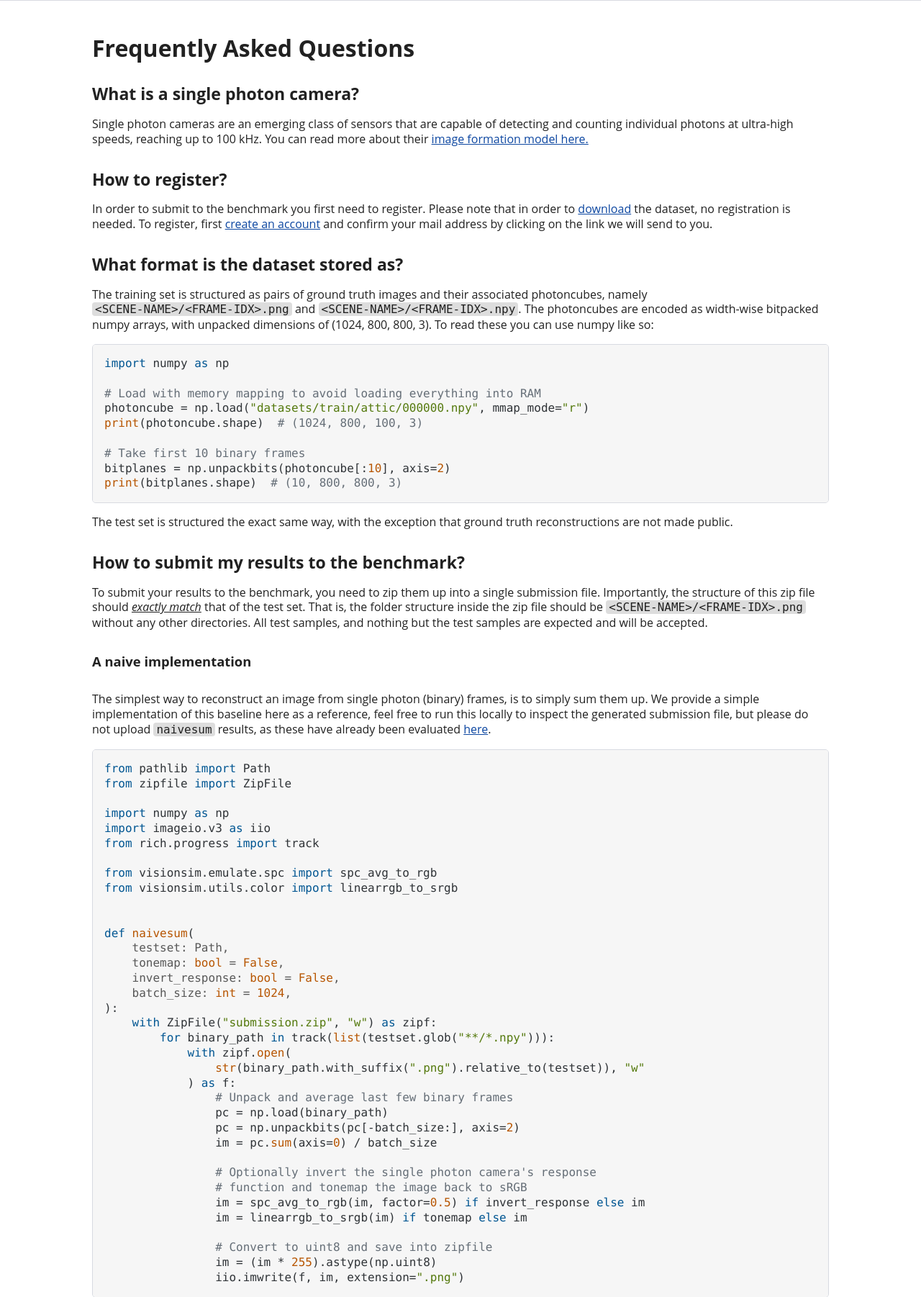
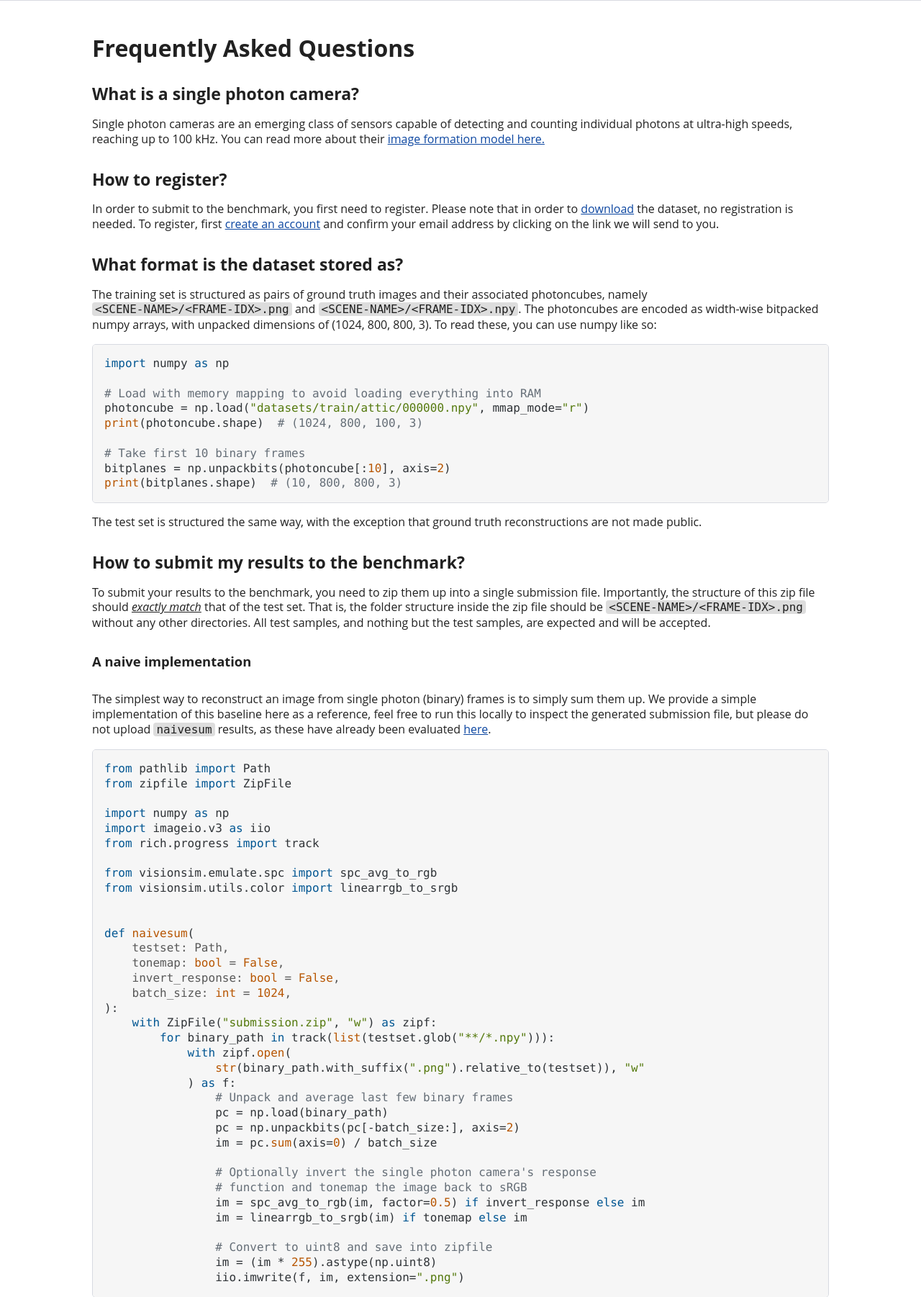
Before and after one commit to wision-lab/spcwebsite, a Django app: page /faq in a window 1280 px wide. Shown: the part 349-2151 px from the top of the page at 72% size. Run offline with Django 5.2, Linux system fonts and the light colour scheme; some libraries are stand-ins or nearby versions.

Commit message:
fix typos

```diff
--- a/core/templates/registration/confirm_email.html
+++ b/core/templates/registration/confirm_email.html
@@ -1,10 +1,10 @@
 {% autoescape off %}
 Hello,
-A new account was created on the single photon benchmark website.
+A new account was created on the Single Photon Challenge website.
 
 Please click on the link to confirm your registration:
-http://{{ domain }}{% url 'core:activate' uidb64=uid token=token %}
+{{ protocol }}://{{ domain }}{% url 'core:activate' uidb64=uid token=token %}
 
 Best regards,
-The single photon benchmark team
+The single photon challenge team
 {% endautoescape %}
--- a/templates/faq.html
+++ b/templates/faq.html
@@ -11,21 +11,21 @@
 
 <h4>What is a single photon camera?</h4>
 <p>
-    Single photon cameras are an emerging class of sensors that are capable of detecting and counting individual photons at ultra-high speeds, reaching up to 100 kHz. You can read more about their <a href="https://visionsim.readthedocs.io/en/latest/sections/sensors/spcs/passive_spc.html">image formation model here.</a>
+    Single photon cameras are an emerging class of sensors capable of detecting and counting individual photons at ultra-high speeds, reaching up to 100 kHz. You can read more about their <a href="https://visionsim.readthedocs.io/en/latest/sections/sensors/spcs/passive_spc.html">image formation model here.</a>
 </p>
 
 
 
 <h4>How to register?</h4>
 <p>
-    In order to submit to the benchmark you first need to register. Please note that in order to <a href="{% url 'download' %}">download</a> the dataset, no registration is needed. To register, first <a href="{% url 'core:signup' %}">create an account</a> and confirm your mail address by clicking on the link we will send to you.
+    In order to submit to the benchmark, you first need to register. Please note that in order to <a href="{% url 'download' %}">download</a> the dataset, no registration is needed. To register, first <a href="{% url 'core:signup' %}">create an account</a> and confirm your email address by clicking on the link we will send to you.
 </p>
 
 
 
 <h4>What format is the dataset stored as?</h4>
 <p>
-    The training set is structured as pairs of ground truth images and their associated photoncubes, namely <span class="inline-code">&lt;SCENE-NAME&gt;/&lt;FRAME-IDX&gt;.png</span> and <span class="inline-code">&lt;SCENE-NAME&gt;/&lt;FRAME-IDX&gt;.npy</span>. The photoncubes are encoded as width-wise bitpacked numpy arrays, with unpacked dimensions of (1024, 800, 800, 3). To read these you can use numpy like so:
+    The training set is structured as pairs of ground truth images and their associated photoncubes, namely <span class="inline-code">&lt;SCENE-NAME&gt;/&lt;FRAME-IDX&gt;.png</span> and <span class="inline-code">&lt;SCENE-NAME&gt;/&lt;FRAME-IDX&gt;.npy</span>. The photoncubes are encoded as width-wise bitpacked numpy arrays, with unpacked dimensions of (1024, 800, 800, 3). To read these, you can use numpy like so:
     <pre style="padding: 0;"><code class="language-python">import numpy as np
 
 # Load with memory mapping to avoid loading everything into RAM
@@ -37,19 +37,19 @@ bitplanes = np.unpackbits(photoncube[:10], axis=2)
 print(bitplanes.shape)  # (10, 800, 800, 3)
 </code></pre>
 
-    The test set is structured the exact same way, with the exception that ground truth reconstructions are not made public.
+    The test set is structured the same way, with the exception that ground truth reconstructions are not made public.
 </p>
 
 
 
 <h4>How to submit my results to the benchmark?</h4>
 <p>
-    To submit your results to the benchmark, you need to zip them up into a single submission file. Importantly, the structure of this zip file should <u><i>exactly match</i></u> that of the test set. That is, the folder structure inside the zip file should be <span class="inline-code">&lt;SCENE-NAME&gt;/&lt;FRAME-IDX&gt;.png</span> without any other directories. All test samples, and nothing but the test samples are expected and will be accepted.
+    To submit your results to the benchmark, you need to zip them up into a single submission file. Importantly, the structure of this zip file should <u><i>exactly match</i></u> that of the test set. That is, the folder structure inside the zip file should be <span class="inline-code">&lt;SCENE-NAME&gt;/&lt;FRAME-IDX&gt;.png</span> without any other directories. All test samples, and nothing but the test samples, are expected and will be accepted.
 </p>
 
 <h5>A naive implementation</h5>
 <p>
-    The simplest way to reconstruct an image from single photon (binary) frames, is to simply sum them up. We provide a simple implementation of this baseline here as a reference, feel free to run this locally to inspect the generated submission file, but please do not upload <span class="inline-code">naivesum</span> results, as these have already been evaluated <a href="{% url 'eval:reconstruction' %}">here</a>.
+    The simplest way to reconstruct an image from single photon (binary) frames is to simply sum them up. We provide a simple implementation of this baseline here as a reference, feel free to run this locally to inspect the generated submission file, but please do not upload <span class="inline-code">naivesum</span> results, as these have already been evaluated <a href="{% url 'eval:reconstruction' %}">here</a>.
 </p>
 <pre style="padding: 0;"><code class="language-python">from pathlib import Path
 from zipfile import ZipFile
@@ -94,7 +94,7 @@ def naivesum(
 
 <h4>Can I benchmark my method without participating in the ongoing competition?</h4>
 <p>
-    Of course! You can always submit your results for evaluation and not participate in the competition. However, to participate in the competition you must not only submit your results for evaluation here, but also submit additional information about your method. Competition guidelines can <a href="https://cvspc.cs.pdx.edu/#competition">be found here.</a>
+    Of course! You can always submit your results for evaluation and not participate in the competition. However, to participate in the competition, you must not only submit your results for evaluation here, but also submit additional information about your method. Competition guidelines can <a href="https://cvspc.cs.pdx.edu/#competition">be found here.</a>
 </p>
 
 
```
Also changed, not shown: templates/download.html (+27 -10 lines).
